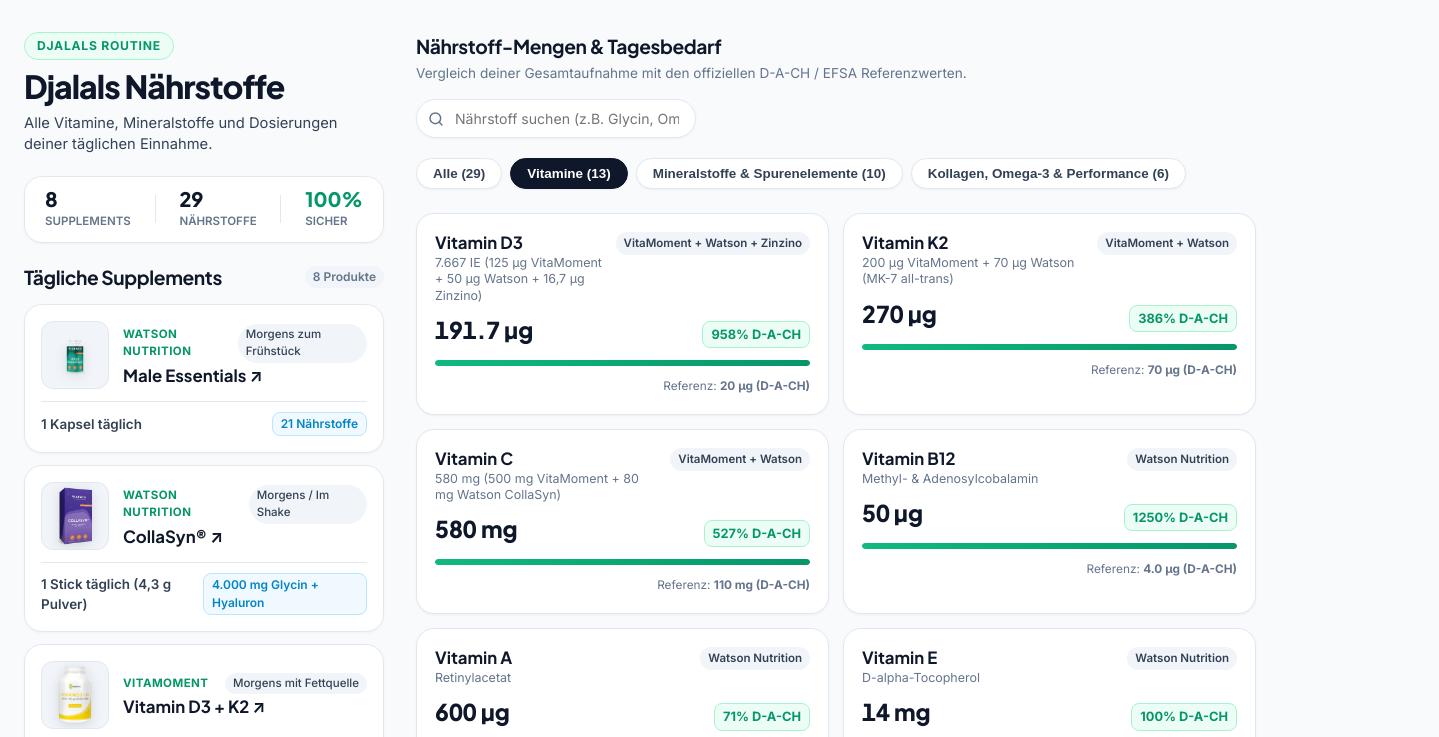
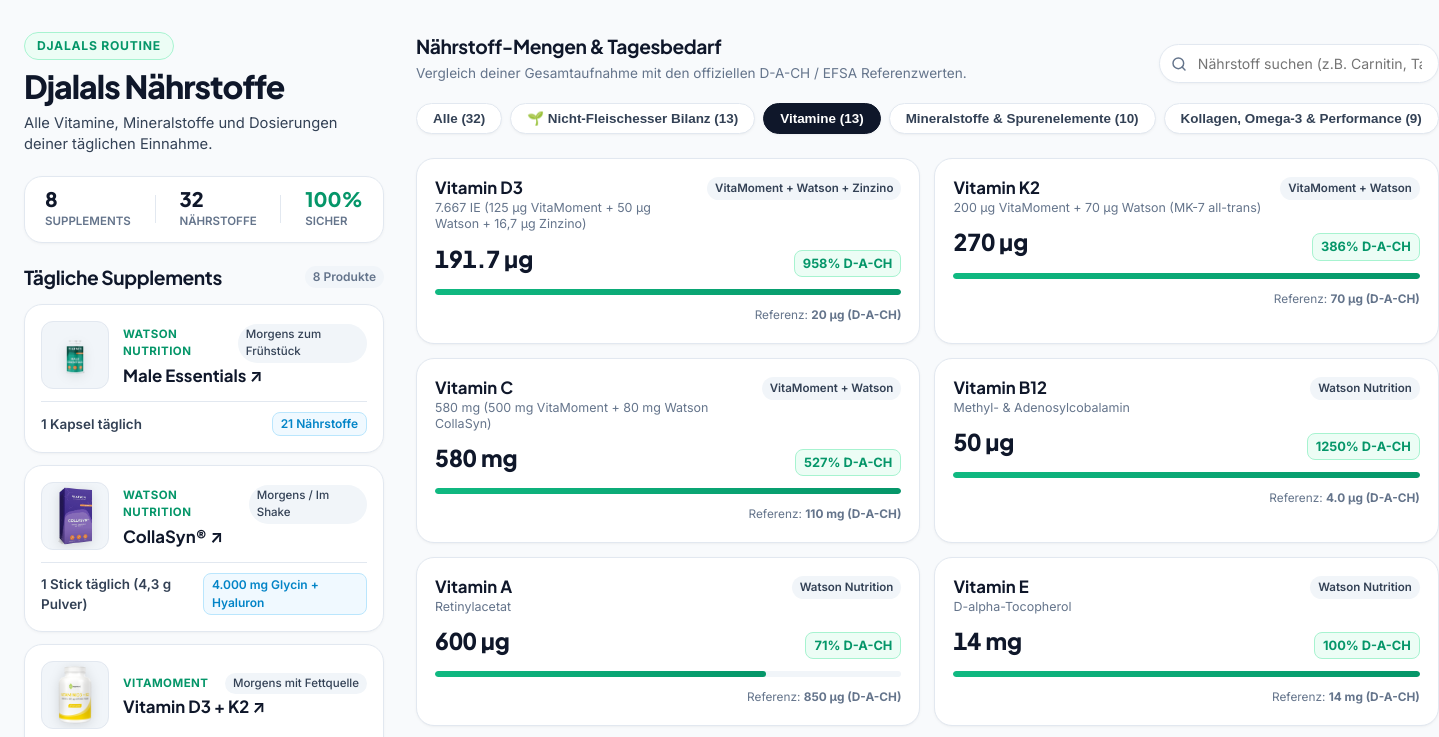
Before and after one commit to placeboHummel/djalals-naehrstoffe, a website: page index.html in a window 1280 px wide. Both pictures are taken after a click on the button "Vitamine (13)". Shown: the top 737 px of the page, 1439 px wide, since content can reach past the window. Drawn offline with Linux system fonts and the light colour scheme.

Commit message:
feat: Nicht-Fleischesser Nährstoff-Bilanz hinzugefügt mit Carnitin, Taurin & Carnosin (32 Nährstoffe)

```diff
--- a/css/style.css
+++ b/css/style.css
@@ -497,6 +497,27 @@
   border-radius: var(--radius-sm);
 }
 
+.nut-percent-pill.is-missing {
+  color: #b45309;
+  background: #fffbeb;
+  border-color: #fde68a;
+}
+
+.nut-card.is-missing {
+  border: 1px dashed #cbd5e1;
+  background: #fdfdfd;
+}
+
+.nut-card.is-missing:hover {
+  border-color: #f59e0b;
+}
+
+.nut-source-tag.is-missing {
+  background: #f1f5f9;
+  color: #94a3b8;
+  font-style: italic;
+}
+
 .nut-progress-track {
   width: 100%;
   height: 6px;
--- a/index.html
+++ b/index.html
@@ -11,7 +11,7 @@
   <link rel="preconnect" href="https://fonts.gstatic.com" crossorigin>
   <link href="https://fonts.googleapis.com/css2?family=Plus+Jakarta+Sans:wght@500;600;700;800&family=Inter:wght@400;500;600;700&display=swap" rel="stylesheet">
 
-  <link rel="stylesheet" href="css/style.css?v=1.5.0">
+  <link rel="stylesheet" href="css/style.css?v=1.6.0">
 </head>
 <body>
   <div class="page-container">
@@ -32,7 +32,7 @@
           </div>
           <div class="stat-divider"></div>
           <div class="stat-item">
-            <span class="stat-num">29</span>
+            <span class="stat-num">32</span>
             <span class="stat-lbl">Nährstoffe</span>
           </div>
           <div class="stat-divider"></div>
@@ -63,21 +63,22 @@
 
           <div class="search-box">
             <svg class="search-svg" width="16" height="16" viewBox="0 0 24 24" fill="none" stroke="currentColor" stroke-width="2.2" stroke-linecap="round" stroke-linejoin="round"><circle cx="11" cy="11" r="8"></circle><line x1="21" y1="21" x2="16.65" y2="16.65"></line></svg>
-            <input type="text" id="search-input" placeholder="Nährstoff suchen (z.B. Glycin, Omega-3, Vitamin C)..." autocomplete="off">
+            <input type="text" id="search-input" placeholder="Nährstoff suchen (z.B. Carnitin, Taurin, B12, Zink)..." autocomplete="off">
           </div>
         </div>
 
         <!-- Filter Pills Bar -->
         <div class="filter-pills-wrap">
-          <button class="filter-pill active" data-cat="all">Alle (29)</button>
+          <button class="filter-pill active" data-cat="all">Alle (32)</button>
+          <button class="filter-pill" data-cat="vegan-critical">🌱 Nicht-Fleischesser Bilanz (13)</button>
           <button class="filter-pill" data-cat="vitamins">Vitamine (13)</button>
           <button class="filter-pill" data-cat="minerals">Mineralstoffe & Spurenelemente (10)</button>
-          <button class="filter-pill" data-cat="special">Kollagen, Omega-3 & Performance (6)</button>
+          <button class="filter-pill" data-cat="special">Kollagen, Omega-3 & Performance (9)</button>
         </div>
 
         <!-- Nutrients Side-by-Side Cards Grid -->
         <div class="nutrients-grid" id="nutrients-list">
-          <!-- 29 Nutrient cards rendered via main.js -->
+          <!-- 32 Nutrient cards rendered via main.js -->
         </div>
 
         <!-- Footer Note -->
@@ -90,6 +91,6 @@
     </div>
   </div>
 
-  <script type="module" src="js/main.js?v=1.5.0"></script>
+  <script type="module" src="js/main.js?v=1.6.0"></script>
 </body>
 </html>
--- a/js/data.js
+++ b/js/data.js
@@ -106,7 +106,8 @@
     ref: '20 µg (D-A-CH)',
     percent: 958,
     source: 'VitaMoment + Watson + Zinzino',
-    sourceBrand: 'VitaMoment + Watson + Zinzino'
+    sourceBrand: 'VitaMoment + Watson + Zinzino',
+    isVeganCritical: true
   },
   {
     category: 'vitamins',
@@ -145,7 +146,8 @@
     ref: '4.0 µg (D-A-CH)',
     percent: 1250,
     source: 'Watson Male Essentials',
-    sourceBrand: 'Watson Nutrition'
+    sourceBrand: 'Watson Nutrition',
+    isVeganCritical: true
   },
   {
     category: 'vitamins',
@@ -290,7 +292,8 @@
     ref: '14 mg (D-A-CH)',
     percent: 71,
     source: 'Watson Male Essentials',
-    sourceBrand: 'Watson Nutrition'
+    sourceBrand: 'Watson Nutrition',
+    isVeganCritical: true
   },
   {
     category: 'minerals',
@@ -303,7 +306,8 @@
     ref: '10 mg (D-A-CH)',
     percent: 60,
     source: 'Watson Male Essentials',
-    sourceBrand: 'Watson Nutrition'
+    sourceBrand: 'Watson Nutrition',
+    isVeganCritical: true
   },
   {
     category: 'minerals',
@@ -316,7 +320,8 @@
     ref: '70 µg (D-A-CH)',
     percent: 100,
     source: 'Watson Male Essentials',
-    sourceBrand: 'Watson Nutrition'
+    sourceBrand: 'Watson Nutrition',
+    isVeganCritical: true
   },
   {
     category: 'minerals',
@@ -329,7 +334,8 @@
     ref: '200 µg (D-A-CH)',
     percent: 75,
     source: 'Watson Male Essentials',
-    sourceBrand: 'Watson Nutrition'
+    sourceBrand: 'Watson Nutrition',
+    isVeganCritical: true
   },
   {
     category: 'minerals',
@@ -400,7 +406,7 @@
   // --- SPEZIAL, OMEGA-3 & PERFORMANCE ---
   {
     category: 'special',
-    categoryName: 'Omega-3 & Performance',
+    categoryName: 'Performance & Nicht-Fleischesser',
     name: 'Omega-3 (EPA & DHA)',
     extra: '1.069 mg EPA + 569 mg DHA + 427 mg DPA (Wildfischöl)',
     amount: '2.065 mg',
@@ -409,11 +415,12 @@
     ref: '250 mg (EFSA Mindestbedarf)',
     percent: 826,
     source: 'Zinzino BalanceOil+',
-    sourceBrand: 'Zinzino'
+    sourceBrand: 'Zinzino',
+    isVeganCritical: true
   },
   {
     category: 'special',
-    categoryName: 'Performance & Kollagen',
+    categoryName: 'Performance & Nicht-Fleischesser',
     name: 'Glycin (Kollagen-Aminosäure)',
     extra: '4.000 mg Diamond® Markenrohstoff – Primäre Aminosäure für Kollagenaufbau',
     amount: '4.000 mg',
@@ -422,11 +429,12 @@
     ref: '3.000 mg (Optimale Tagesdosis)',
     percent: 133,
     source: 'Watson CollaSyn®',
-    sourceBrand: 'Watson Nutrition'
+    sourceBrand: 'Watson Nutrition',
+    isVeganCritical: true
   },
   {
     category: 'special',
-    categoryName: 'Performance & Kollagen',
+    categoryName: 'Performance & Nicht-Fleischesser',
     name: 'Hyaluronsäure',
     extra: '200 mg HAPLEX®Plus Natriumhyaluronat für Hautelastizität & Gelenke',
     amount: '200 mg',
@@ -439,7 +447,7 @@
   },
   {
     category: 'special',
-    categoryName: 'Performance & Kollagen',
+    categoryName: 'Performance & Nicht-Fleischesser',
     name: 'Kreatin (Creapure®)',
     extra: '100% mikronisiertes Creapure® (Alzchem Deutschland)',
     amount: '3.000 mg',
@@ -448,11 +456,12 @@
     ref: '3.000 mg (EFSA Wirksamkeit)',
     percent: 100,
     source: 'Gloryfeel Creapure®',
-    sourceBrand: 'Gloryfeel'
+    sourceBrand: 'Gloryfeel',
+    isVeganCritical: true
   },
   {
     category: 'special',
-    categoryName: 'Performance & Kollagen',
+    categoryName: 'Performance & Nicht-Fleischesser',
     name: 'Cholin',
     extra: 'Reines Cholin (aus 1.125 mg Cholinbitartrat)',
     amount: '450 mg',
@@ -461,11 +470,54 @@
     ref: '400 mg (EFSA AI)',
     percent: 113,
     source: 'True Nature Cholin',
-    sourceBrand: 'True Nature'
+    sourceBrand: 'True Nature',
+    isVeganCritical: true
   },
   {
     category: 'special',
-    categoryName: 'Performance & Kollagen',
+    categoryName: 'Performance & Nicht-Fleischesser',
+    name: 'L-Carnitin',
+    extra: 'Kommt fast nur in Fleisch vor – transportiert langkettige Fettsäuren in Mitochondrien',
+    amount: '0 mg',
+    rawAmount: 0,
+    unit: 'mg',
+    ref: '500 mg (Bedarfsempfehlung)',
+    percent: 0,
+    source: 'Nicht im aktuellen Stack',
+    sourceBrand: 'Offen / 0 mg',
+    isVeganCritical: true
+  },
+  {
+    category: 'special',
+    categoryName: 'Performance & Nicht-Fleischesser',
+    name: 'Taurin',
+    extra: 'Nur in tierischem Gewebe – zelluläre Osmoregulation, Gallensäuren & Herzschutz',
+    amount: '0 mg',
+    rawAmount: 0,
+    unit: 'mg',
+    ref: '500 mg (Bedarfsempfehlung)',
+    percent: 0,
+    source: 'Nicht im aktuellen Stack',
+    sourceBrand: 'Offen / 0 mg',
+    isVeganCritical: true
+  },
+  {
+    category: 'special',
+    categoryName: 'Performance & Nicht-Fleischesser',
+    name: 'Carnosin / Beta-Alanin',
+    extra: 'Carnosin kommt nur in Fleisch vor – intrazellulärer Säurepuffer im Muskel & Gehirn',
+    amount: '0 mg',
+    rawAmount: 0,
+    unit: 'mg',
+    ref: '1.500 mg (Bedarfsempfehlung)',
+    percent: 0,
+    source: 'Nicht im aktuellen Stack',
+    sourceBrand: 'Offen / 0 mg',
+    isVeganCritical: true
+  },
+  {
+    category: 'special',
+    categoryName: 'Performance & Nicht-Fleischesser',
     name: 'Oliven-Polyphenole',
     extra: 'Aus vorzeitig geerntetem nativem Olivenöl extra (Antioxidans)',
     amount: '2.9 mg',
--- a/js/main.js
+++ b/js/main.js
@@ -1,4 +1,4 @@
-import { MY_SUPPLEMENTS, NUTRIENTS_SUMMARY } from './data.js?v=1.5.0';
+import { MY_SUPPLEMENTS, NUTRIENTS_SUMMARY } from './data.js?v=1.6.0';
 
 document.addEventListener('DOMContentLoaded', () => {
   const suppContainer = document.getElementById('supplements-list');
@@ -40,8 +40,12 @@
 
     const filtered = NUTRIENTS_SUMMARY.filter(item => {
       // Category filter
-      if (currentCategory !== 'all' && item.category !== currentCategory) {
-        return false;
+      if (currentCategory !== 'all') {
+        if (currentCategory === 'vegan-critical') {
+          if (!item.isVeganCritical) return false;
+        } else if (item.category !== currentCategory) {
+          return false;
+        }
       }
       // Search filter
       if (currentSearch) {
@@ -62,23 +66,29 @@
     nutContainer.innerHTML = filtered.map(item => {
       const barWidth = Math.min(item.percent, 100);
       const isEfsa = item.ref.includes('EFSA');
+      const isMissing = item.percent === 0;
+      const percentBadgeText = isMissing ? '0% • Fehlt im Stack' : `${item.percent}% ${isEfsa ? 'EFSA' : 'D-A-CH'}`;
+      const pillClass = isMissing ? 'nut-percent-pill is-missing' : 'nut-percent-pill';
+      const sourceClass = isMissing ? 'nut-source-tag is-missing' : 'nut-source-tag';
+      const cardClass = isMissing ? 'nut-card is-missing' : 'nut-card';
+
       return `
-        <div class="nut-card">
+        <div class="${cardClass}">
           <div class="nut-top-row">
             <div class="nut-title-box">
               <span class="nut-name">${item.name}</span>
               <span class="nut-extra">${item.extra}</span>
             </div>
-            <span class="nut-source-tag">${item.sourceBrand || item.source}</span>
+            <span class="${sourceClass}">${item.sourceBrand || item.source}</span>
           </div>
 
           <div class="nut-amount-row">
             <span class="nut-amount-val">${item.amount}</span>
-            <span class="nut-percent-pill">${item.percent}% ${isEfsa ? 'EFSA' : 'D-A-CH'}</span>
+            <span class="${pillClass}">${percentBadgeText}</span>
           </div>
 
           <div class="nut-progress-track" title="Referenzwert: ${item.ref}">
-            <div class="nut-progress-fill" style="width: ${barWidth}%;"></div>
+            <div class="nut-progress-fill" style="width: ${barWidth}%; ${isMissing ? 'background: #cbd5e1;' : ''}"></div>
           </div>
 
           <div class="nut-ref-sub">
```
